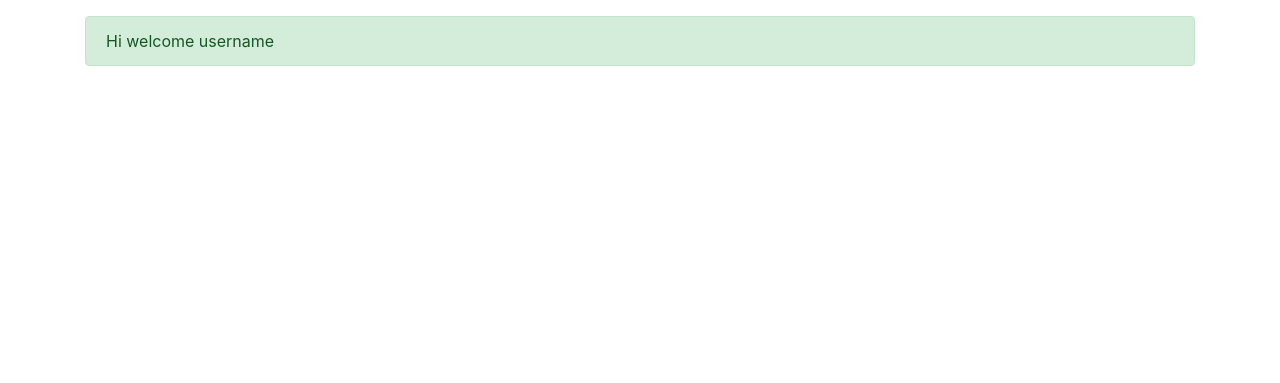
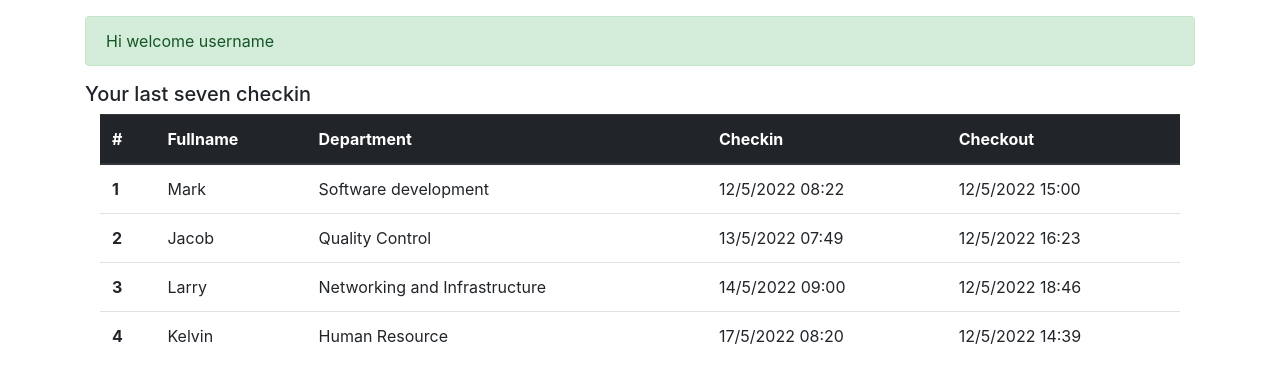
Before and after one commit to kelzbiggie01/Employee_attendence, a PHP site: page /employeedashboard.php in a window 1280 px wide. Shown: the part 62-445 px from the top of the page. Run offline with PHP 8.4, Linux system fonts and the light colour scheme.

```diff
--- a/employeedashboard.php
+++ b/employeedashboard.php
@@ -16,14 +16,69 @@
 <body>
     <!-- Topnav-bar -->
     <?php include 'nav.php'; ?>
-    <div class="row mt-3">
-        <div class="container">
-            <div class="alert alert-success" role="alert">
-                Hi welcome username
+    <div class="container mt-3">
+        <div class="row">
+            <div class="col-md-12">
+                <div class="alert alert-success" role="alert">
+                    Hi welcome username
+                </div>
             </div>
         </div>
+        <div class="row">
+            <div class="col-md-12">
+                <div class="">
+                    <h5>Your last seven checkin</h5>
+                </div>
+            </div>
 
-
+            <div class="col-md-12">
+                <div class="">
+                    <div class="col-md-12">
+                        <table class="table">
+                            <thead class="thead-dark">
+                                <tr>
+                                    <th scope="col">#</th>
+                                    <th scope="col">Fullname</th>
+                                    <th scope="col">Department</th>
+                                    <th scope="col">Checkin</th>
+                                    <th scope="col">Checkout</th>
+                                </tr>
+                            </thead>
+                            <tbody>
+                                <tr>
+                                    <th scope="row">1</th>
+                                    <td>Mark</td>
+                                    <td>Software development</td>
+                                    <td>12/5/2022 08:22</td>
+                                    <td>12/5/2022 15:00</td>
+                                </tr>
+                                <tr>
+                                    <th scope="row">2</th>
+                                    <td>Jacob</td>
+                                    <td>Quality Control</td>
+                                    <td>13/5/2022 07:49</td>
+                                    <td>12/5/2022 16:23</td>
+                                </tr>
+                                <tr>
+                                    <th scope="row">3</th>
+                                    <td>Larry</td>
+                                    <td>Networking and Infrastructure</td>
+                                    <td>14/5/2022 09:00</td>
+                                    <td>12/5/2022 18:46</td>
+                                </tr>
+                                <tr>
+                                    <th scope="row">4</th>
+                                    <td>Kelvin</td>
+                                    <td>Human Resource</td>
+                                    <td>17/5/2022 08:20</td>
+                                    <td>12/5/2022 14:39</td>
+                                </tr>
+                            </tbody>
+                        </table>
+                    </div>
+                </div>
+            </div>
+        </div>
     </div>
     </div>
 
--- a/employeepage.php
+++ b/employeepage.php
@@ -23,6 +23,7 @@
                 <p>Click Checkin to add your todays attendence<br>Please fill the form below if you will not be present
                     on the office </p>
                 <a href="employeedashboard.php"><button type="button" class="btn btn-success">Check-in</button></a>
+                <a href=""><button type="button" class="btn btn-primary ml-5">Check Permission</button></a>
                 <hr>
                 <p class="mb-0">Make sure your request is granted by your HR officer..Have a nice Day</p>
             </div>
```
Also changed, not shown: add_employee.php (+13 -15 lines), employee_attendence.sql (added, +68 -0 lines), engines/connection.php (added, +9 -0 lines), engines/pro_add_employee.php (added, +21 -0 lines).
